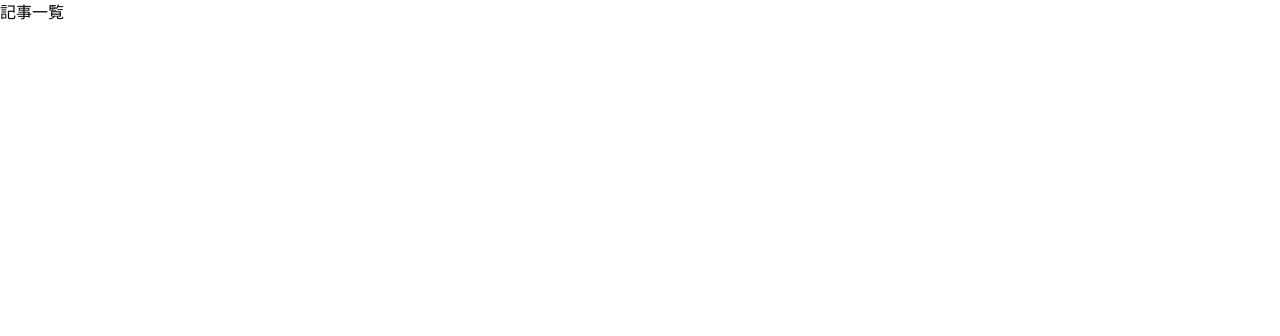
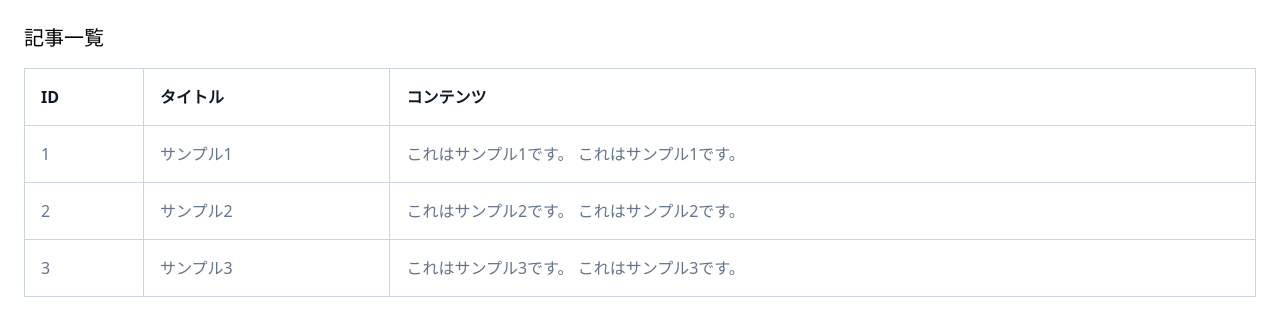
Before and after one commit to K-kind/prisma-trpc-demo, a Next.js app: page /articles in a window 1280 px wide. Shown: the top 336 px of the page. Built offline with nearby package versions, Linux system fonts and the light colour scheme.

Commit message:
仮で一覧作成画面を作成

```diff
--- /dev/null
+++ b/src/features/articles/api/createArticle.ts
@@ -0,0 +1,17 @@
+import {
+  Article,
+  ArticleCreateParams,
+} from "@/features/articles/models/article";
+
+type Options = {
+  params: ArticleCreateParams;
+};
+
+export const createArticle = async ({ params }: Options) => {
+  const res = await fetch("/api/articles/create", {
+    method: "POST",
+    headers: { "Content-Type": "application/json" },
+    body: JSON.stringify(params),
+  });
+  return (await res.json()) as { article: Article };
+};
--- /dev/null
+++ b/src/features/articles/api/getArticleList.ts
@@ -0,0 +1,6 @@
+import { Article } from "@/features/articles/models/article";
+
+export const getArticleList = async () => {
+  const res = await fetch("/api/articles");
+  return (await res.json()) as { articles: Article[] };
+};
--- /dev/null
+++ b/src/features/articles/models/article.ts
@@ -0,0 +1,10 @@
+export type Article = {
+  id: number;
+  title: string;
+  content: string;
+};
+
+export type ArticleCreateParams = {
+  title: string;
+  content: string;
+};
--- /dev/null
+++ b/src/lib/apiUtils.ts
@@ -0,0 +1,9 @@
+import { NextApiResponse } from "next";
+
+export const returnJsonError = (
+  res: NextApiResponse,
+  message = "Internal server error",
+  status = 500
+) => {
+  res.status(status).json({ message });
+};
--- a/src/pages/_app.tsx
+++ b/src/pages/_app.tsx
@@ -1,6 +1,13 @@
 import "@/styles/globals.css";
 import type { AppProps } from "next/app";
+import { QueryClient, QueryClientProvider } from "@tanstack/react-query";
+
+const queryClient = new QueryClient();
 
 export default function App({ Component, pageProps }: AppProps) {
-  return <Component {...pageProps} />;
+  return (
+    <QueryClientProvider client={queryClient}>
+      <Component {...pageProps} />
+    </QueryClientProvider>
+  );
 }
--- /dev/null
+++ b/src/pages/api/articles/create.ts
@@ -0,0 +1,38 @@
+import {
+  Article,
+  ArticleCreateParams,
+} from "@/features/articles/models/article";
+import { returnJsonError } from "@/lib/apiUtils";
+import type { NextApiRequest, NextApiResponse } from "next";
+
+type Data = {
+  article: Article;
+};
+
+export default function handler(
+  req: NextApiRequest,
+  res: NextApiResponse<Data>
+) {
+  if (
+    req.method !== "POST" ||
+    req.headers["content-type"] !== "application/json"
+  ) {
+    returnJsonError(res, "Invalid request", 422);
+  }
+  if (!isValidBody(req.body)) returnJsonError(res, "Invalid body", 422);
+
+  res.status(200).json({ article: { id: 1, ...req.body } });
+}
+
+const isValidBody = (body: unknown): body is ArticleCreateParams => {
+  if (body == null || typeof body !== "object") return false;
+
+  const objectBody = body as Record<string, unknown>;
+  if (objectBody.title == null || typeof objectBody.title !== "string") {
+    return false;
+  }
+  if (objectBody.content == null || typeof objectBody.content !== "string") {
+    return false;
+  }
+  return true;
+};
--- a/src/pages/api/articles/index.ts
+++ b/src/pages/api/articles/index.ts
@@ -1,10 +1,6 @@
+import { Article } from "@/features/articles/models/article";
+import { returnJsonError } from "@/lib/apiUtils";
 import type { NextApiRequest, NextApiResponse } from "next";
-
-type Article = {
-  id: number;
-  title: string;
-  body: string;
-};
 
 type Data = {
   articles: Article[];
@@ -14,17 +10,17 @@ const mockArticles = [
   {
     id: 1,
     title: "サンプル1",
-    body: "これはサンプル1です。\nこれはサンプル1です。",
+    content: "これはサンプル1です。\nこれはサンプル1です。",
   },
   {
     id: 2,
     title: "サンプル2",
-    body: "これはサンプル2です。\nこれはサンプル2です。",
+    content: "これはサンプル2です。\nこれはサンプル2です。",
   },
   {
     id: 3,
     title: "サンプル3",
-    body: "これはサンプル3です。\nこれはサンプル3です。",
+    content: "これはサンプル3です。\nこれはサンプル3です。",
   },
 ] satisfies Article[];
 
@@ -32,5 +28,7 @@ export default function handler(
   req: NextApiRequest,
   res: NextApiResponse<Data>
 ) {
+  if (req.method !== "GET") returnJsonError(res, "Invalid request", 422);
+
   res.status(200).json({ articles: mockArticles });
 }
--- a/src/pages/articles/index.tsx
+++ b/src/pages/articles/index.tsx
@@ -1,7 +1,39 @@
+import { getArticleList } from "@/features/articles/api/getArticleList";
+import { useQuery } from "@tanstack/react-query";
+
 export default function ArticleIndex() {
+  const query = useQuery({ queryKey: ["articles"], queryFn: getArticleList });
   return (
-    <div>
-      <h1>記事一覧</h1>
+    <div className="p-6">
+      <h1 className="text-xl">記事一覧</h1>
+      {query.data && (
+        <table className="border-collapse border border-slate-400 mt-4 w-full">
+          <tr>
+            <th className="border border-slate-300 dark:border-slate-600 font-semibold p-4 text-slate-900 dark:text-slate-200 text-left">
+              ID
+            </th>
+            <th className="border border-slate-300 dark:border-slate-600 font-semibold p-4 text-slate-900 dark:text-slate-200 text-left">
+              タイトル
+            </th>
+            <th className="border border-slate-300 dark:border-slate-600 font-semibold p-4 text-slate-900 dark:text-slate-200 text-left">
+              コンテンツ
+            </th>
+          </tr>
+          {query.data.articles.map((article) => (
+            <tr key={article.id}>
+              <td className="border border-slate-300 dark:border-slate-700 p-4 text-slate-500 dark:text-slate-400">
+                {article.id}
+              </td>
+              <td className="border border-slate-300 dark:border-slate-700 p-4 text-slate-500 dark:text-slate-400">
+                {article.title}
+              </td>
+              <td className="border border-slate-300 dark:border-slate-700 p-4 text-slate-500 dark:text-slate-400">
+                {article.content}
+              </td>
+            </tr>
+          ))}
+        </table>
+      )}
     </div>
-  )
+  );
 }
--- /dev/null
+++ b/src/pages/articles/new.tsx
@@ -0,0 +1,59 @@
+import { createArticle } from "@/features/articles/api/createArticle";
+import { useQuery } from "@tanstack/react-query";
+import { FormEvent, useState } from "react";
+
+export default function ArticleNew() {
+  const [title, setTitle] = useState("");
+  const [content, setContent] = useState("");
+
+  const onSubmit = async (e: FormEvent<HTMLFormElement>) => {
+    e.preventDefault();
+    console.log(title, content);
+    const data = await createArticle({ params: { title, content } });
+    console.log(data);
+    setTitle("");
+    setContent("");
+  };
+
+  return (
+    <div className="p-6">
+      <h1 className="text-xl">記事作成</h1>
+
+      <form className="mt-4 max-w-96" onSubmit={onSubmit}>
+        <div>
+          <label className="block" htmlFor="title">
+            タイトル
+          </label>
+          <input
+            value={title}
+            className="border mt-1 w-full"
+            type="text"
+            id="title"
+            onChange={(e) => setTitle(e.target.value)}
+          />
+        </div>
+
+        <div className="mt-2">
+          <label className="block" htmlFor="content">
+            コンテンツ
+          </label>
+          <textarea
+            value={content}
+            className="border mt-1 w-full"
+            id="content"
+            onChange={(e) => setContent(e.target.value)}
+          />
+        </div>
+
+        <div>
+          <button
+            className="border py-1 px-4 bg-blue-600 text-white"
+            type="submit"
+          >
+            保存
+          </button>
+        </div>
+      </form>
+    </div>
+  );
+}
```
Also changed, not shown: package.json (+6 -5 lines), 1 other file (tests, documents, lock files or other folders).
